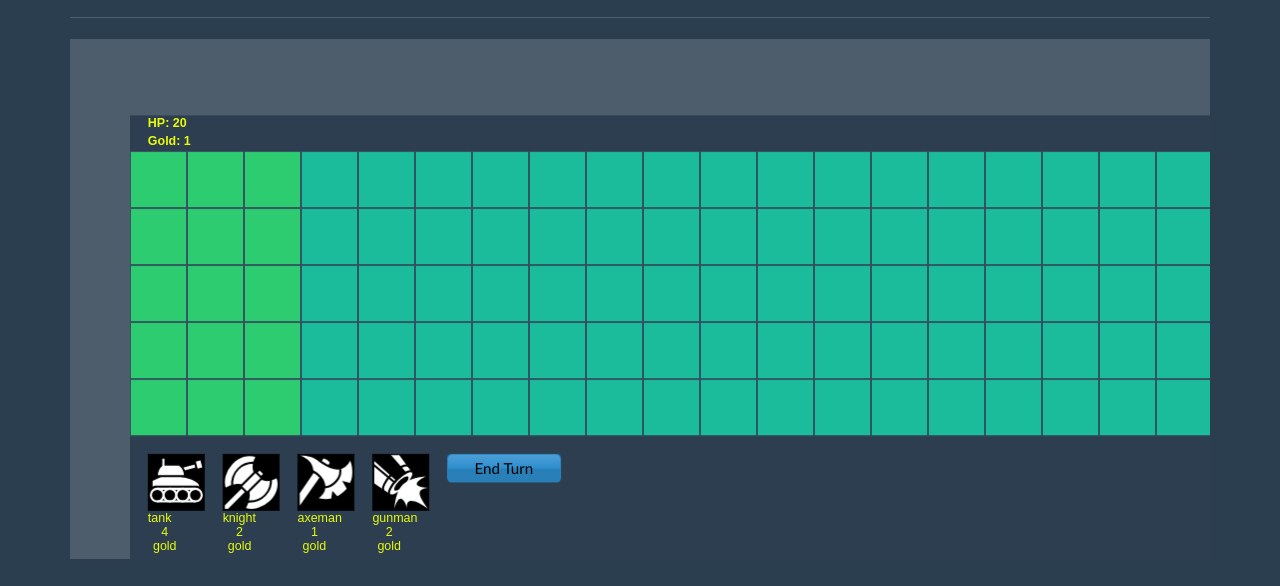
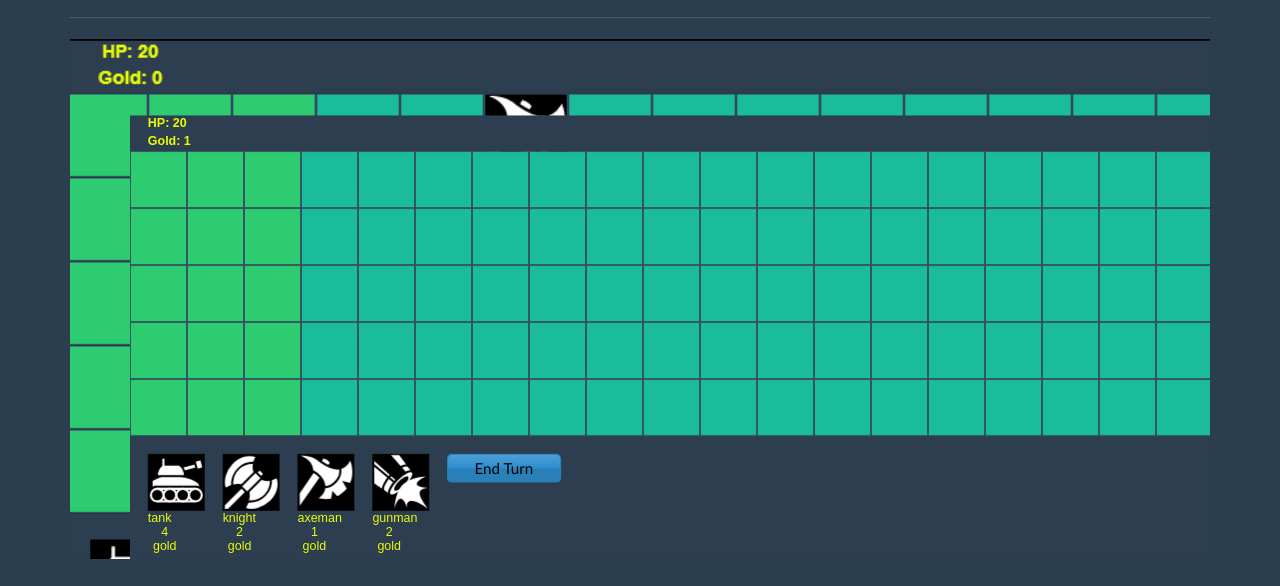
Before and after one commit to RCJurriaans/ArtOfWar, a plain HTML site: page index.html in a window 1280 px wide. Shown: the part 88-674 px from the top of the page. Drawn offline with nearby package versions, Linux system fonts and the light colour scheme.

Commit message:
JumboTron Sizing issues

```diff
--- a/index.html
+++ b/index.html
@@ -13,7 +13,7 @@
 			<h1> Quick Games in LimeJS </h1>
 		</div>
 
-		<div class="jumbotron" id="AOWcontainer" style="height: 520px;">
+		<div class="jumbotron" id="AOWcontainer" style="height: 520px; background-image: url(ArtOfWar.png);">
 
 		</div>
 
```
Also changed, not shown: ArtOfWar.png (added).
